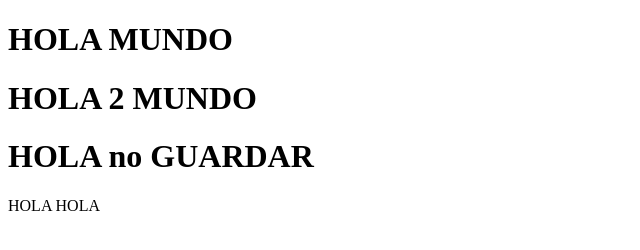
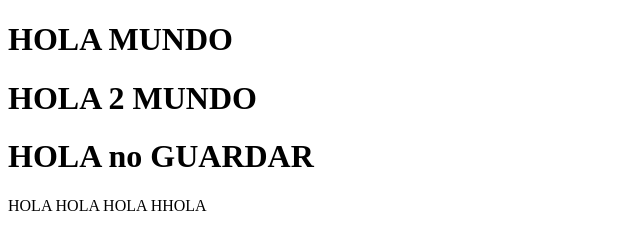
Before and after one commit to JR4y/GitHub, a plain HTML site: page index.html in a window 1280 px wide. Shown: the whole page, without its empty margins (0-640 px from the left). Drawn offline with Linux system fonts and the light colour scheme.

Commit message:
Ultimo con Susto

```diff
--- a/index.html
+++ b/index.html
@@ -10,6 +10,6 @@
     <h1>HOLA MUNDO</h1>
     <h1>HOLA 2 MUNDO</h1>
     <h1>HOLA no GUARDAR</h1>
-    HOLA HOLA
+    HOLA HOLA HOLA HHOLA
   </body>
 </html>
```
